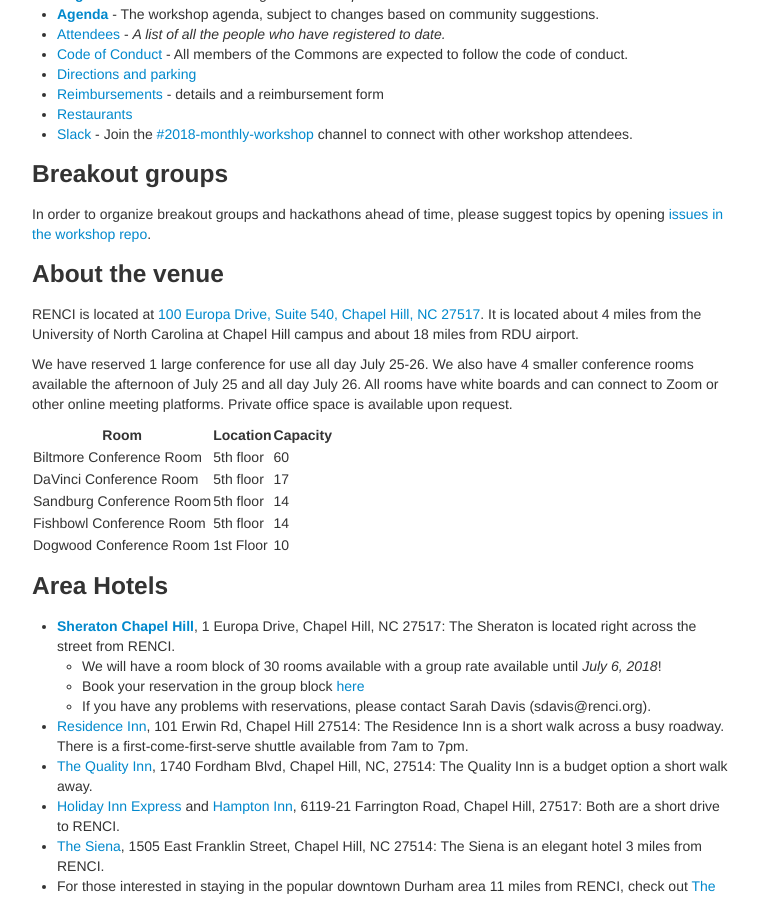
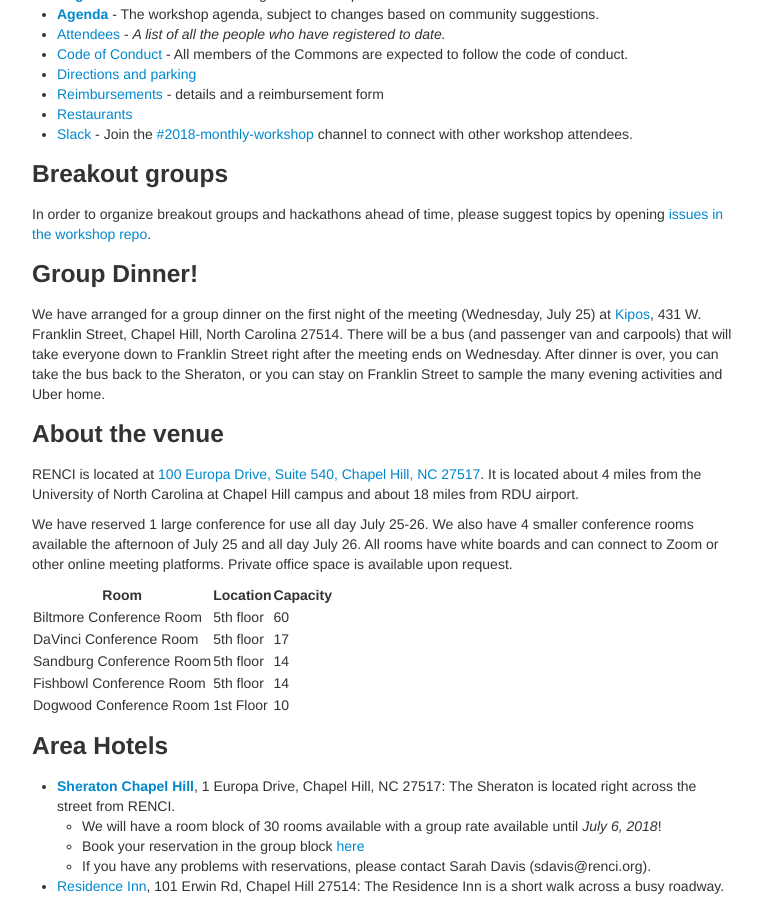
Before and after one commit to dcppc/2018-july-workshop, a Jekyll site: the page built from docs/index.md, in a window 1280 px wide and 900 px high, scrolled down 308 px. Shown: the whole window, without its empty margins (258-1020 px from the left). Built offline with Jekyll 4.4.1, drawn with Linux system fonts in a browser that asks for light colours.

Commit message:
dinner correction

```diff
--- a/docs/index.md
+++ b/docs/index.md
@@ -23,6 +23,10 @@ In order to organize breakout
 groups and hackathons ahead of time,
 please suggest topics by opening [issues
 in the workshop repo](https://github.com/dcppc/2018-july-workshop/issues).
+
+### Group Dinner!
+
+We have arranged for a group dinner on the first night of the meeting (Wednesday, July 25) at [Kipos](http://kiposchapelhill.com/), 431 W. Franklin Street, Chapel Hill, North Carolina 27514. There will be a bus (and passenger van and carpools) that will take everyone down to Franklin Street right after the meeting ends on Wednesday. After dinner is over, you can take the bus back to the Sheraton, or you can stay on Franklin Street to sample the many evening activities and Uber home.
 
 ### About the venue
 
```
Also changed, not shown: docs/agenda.md (+1 -1 lines).
